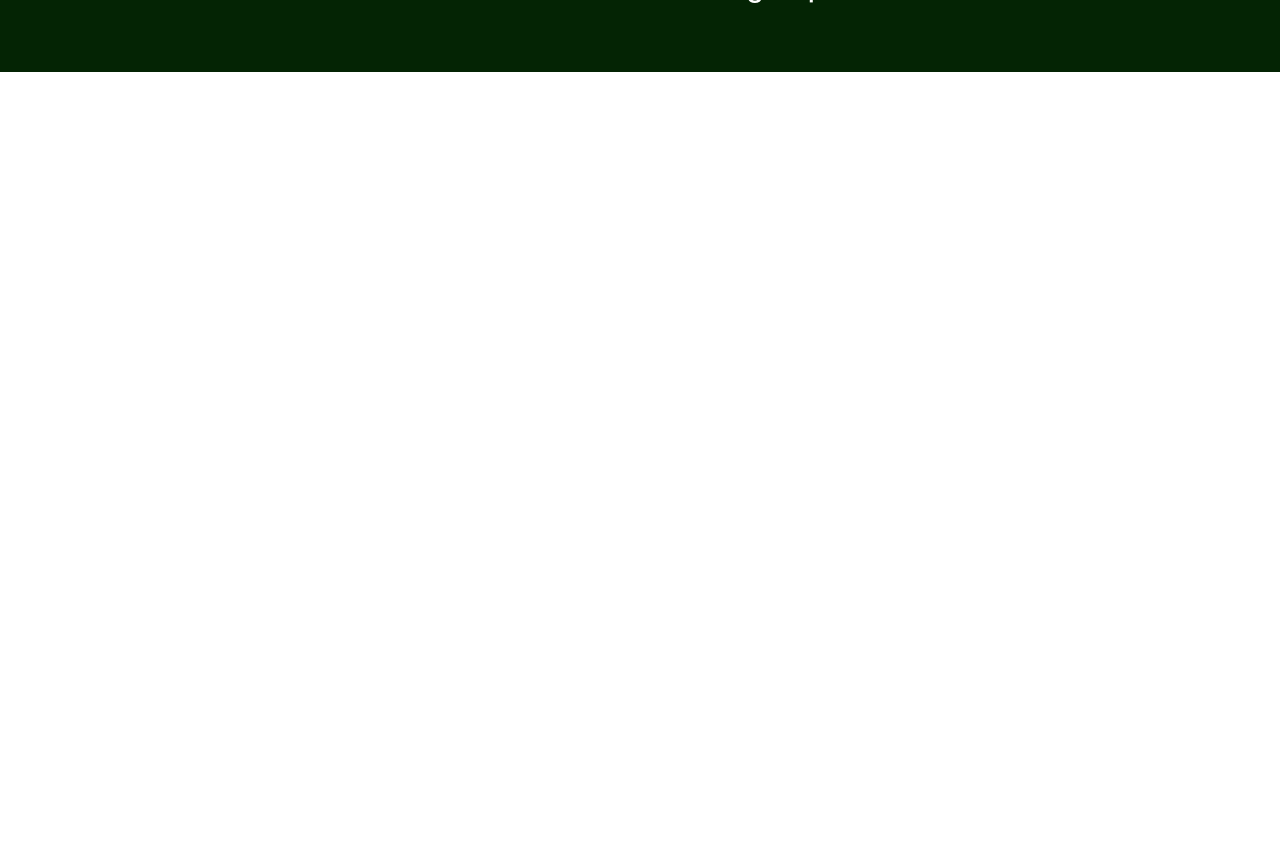
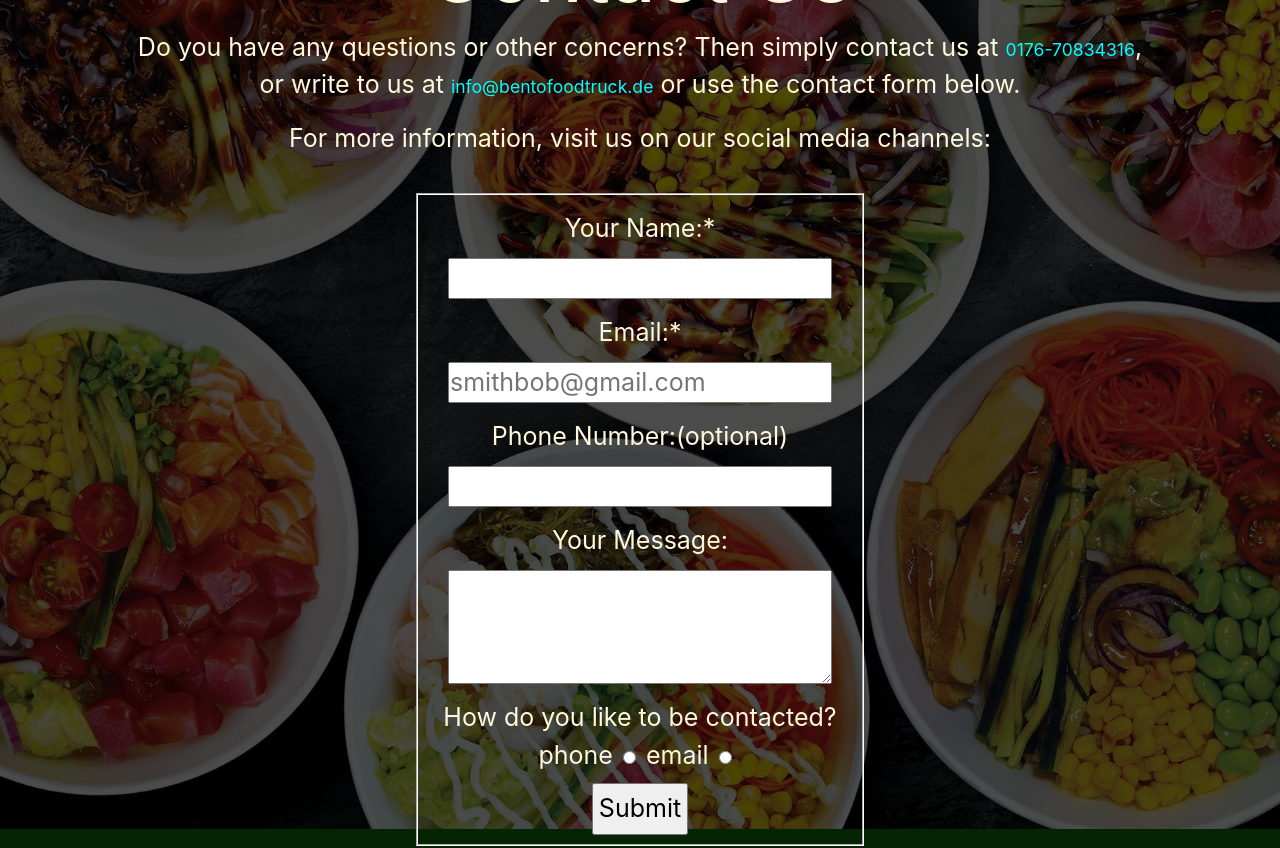
Before and after one commit to bella-ent/Bento, a React (Create React App) app: page /contact in a window 1280 px wide. Shown: the part 240-1088 px from the top of the page. Before the commit the page ends 800 px from the top, so only its background shows below. Built offline with nearby package versions, Linux system fonts and the light colour scheme; a web font is replaced by a local one.

Commit message:
Contact us page

```diff
--- a/src/App.js
+++ b/src/App.js
@@ -11,6 +11,7 @@ import Location from "./components/Location/Location";
 import Order from "./components/Order/Order";
 import Login from "./Login";
 import NavBar from "./components/NavBar/NavBar";
+import ContactUs from "./components/ContactUs/ContactUs";
 
 function App() {
 	return (
@@ -26,6 +27,7 @@ function App() {
 					<Route path="/location" element={<Location />} />
 					<Route path="/order" element={<Order />} />
 					<Route path="/login" element={<Login />} />
+					<Route path="/contact" element={<ContactUs />} />
 				</Routes>
 				<Footer />
 			</Router>
--- /dev/null
+++ b/src/assets/ContactUs.css
@@ -0,0 +1,59 @@
+.contact-container {
+  background: url(../img/PokeBowl.jpg);
+
+  background-size: cover;
+}
+.contact-box {
+  background-color: rgba(0, 0, 0, 0.7);
+  color: cornsilk;
+  text-align: center;
+  padding-top: 1%;
+}
+.flex {
+  display: flex;
+  flex-direction: column;
+  gap: 20px;
+  height: 100vh;
+  margin: 0 auto;
+  align-items: center;
+  font-size: 25px;
+}
+.name,
+.email,
+.number,
+.message {
+  display: flex;
+  flex-direction: column;
+  gap: 10px;
+}
+.contact-box h2 {
+  font-size: 80px;
+}
+
+.button,
+.contact {
+  margin: 2% 0;
+}
+.contact input {
+    margin: 10px;
+  }
+.contact-info a {
+  color: cyan;
+}
+.submitButton {
+  padding: 5px;
+}
+.contact-form {
+  border-width: 2px;
+  border-style: groove;
+  border-color: white;
+  border-image: initial;
+}
+
+.control-margin{
+    margin: 15px 30px;
+}
+
+.contact-form-parent{
+    width: 35%;
+}
--- /dev/null
+++ b/src/components/ContactUs/ContactUs.js
@@ -0,0 +1,93 @@
+import React from "react";
+import "../../assets/ContactUs.css";
+
+function ContactUs() {
+  return (
+    <div>
+      <div class="contact-container">
+        <div class="contact-box">
+          <h2>Contact Us</h2>
+          <div class="flex">
+            <div class="contact-info">
+              <p>
+                Do you have any questions or other concerns? Then simply contact
+                us at <a href="tel:0176-70834316">0176-70834316</a>, <br />
+                or write to us at{" "}
+                <a href="mailto: info@bentofoodtruck.de ">
+                  info@bentofoodtruck.de
+                </a>{" "}
+                or use the contact form below.
+              </p>
+              <p>
+                For more information, visit us on our social media channels:
+              </p>
+            </div>
+
+            <div class='contact-form-parent'>
+              <form>
+                <fieldset className='contact-form'>
+                  {/* <legend>Contact Us</legend> */}
+                  <div class="name control-margin">
+                    <label for="first_name">
+                      Your Name:<span>*</span>
+                    </label>
+                    <input
+                      type="text"
+                      q
+                      name="firstName"
+                      id="first_name"
+                      required
+                    />
+                  </div>
+                  <div class="email control-margin">
+                    <label for="Email">
+                      Email:<span>*</span>
+                    </label>
+                    <input
+                      type="email"
+                      name="email"
+                      id="Email"
+                      placeholder="smithbob@gmail.com"
+                      required
+                    />
+                  </div>
+                  <div class="number control-margin">
+                    <label for="phone">Phone Number:(optional)</label>
+                    <input type="number" name="phn" id="phone" />
+                  </div>
+                  <div class="message control-margin">
+                    <label for="message">Your Message:</label>
+                    <textarea
+                      name="msg"
+                      id="message"
+                      min="5"
+                      max="150"
+                      rows="3"
+                      cols="62"
+                    ></textarea>
+                  </div>
+                  <div class="contact">
+                    <label for="contact">
+                      How do you like to be contacted?
+                    </label>
+					<br></br>
+                    <label for="contactP">phone</label>
+                    <input type="radio" name="Contact" id="contactP" />
+
+					<label for="contactE">email</label>
+                    <input type="radio" name="Contact" id="contactE" />
+                  </div>
+                  <div class="button">
+                    <input type="submit" class='submitButton'/>
+                  </div>
+                </fieldset>
+              </form>
+            </div>
+          </div>
+        </div>
+      </div>
+    </div>
+  );
+}
+
+export default ContactUs;
```
Also changed, not shown: src/img/PokeBowl.jpg (added).
